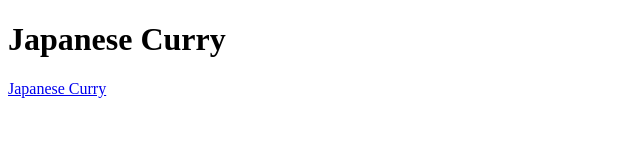
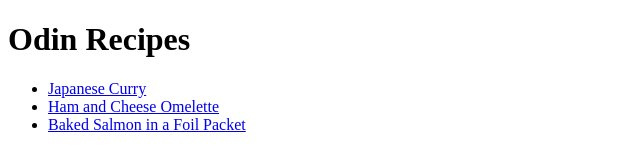
Before and after one commit to Shmooves/odin-recipes, a plain HTML site: page index.html in a window 1280 px wide. Shown: the whole page, without its empty margins (0-640 px from the left). Drawn offline with Linux system fonts and the light colour scheme.

Commit message:
Finished project 3 Recipes

```diff
--- a/index.html
+++ b/index.html
@@ -2,7 +2,11 @@
 <html lang="en">
     <body>
         <meta charset="UTF-8">
-        <H1>Japanese Curry</H1>
-        <a href="https://www.allrecipes.com/recipe/274077/japanese-curry/">Japanese Curry</a>
+        <H1>Odin Recipes</H1>
+        <ul>
+            <li><a href="../odin-recipes/recipes/jcurry.html">Japanese Curry</a></li>
+            <li><a href="../odin-recipes/recipes/omelette.html">Ham and Cheese Omelette</a></li>
+            <li><a href="../odin-recipes/recipes/salmon.html">Baked Salmon in a Foil Packet</a></li>
+        </ul>
     </body>
 </html>
```
